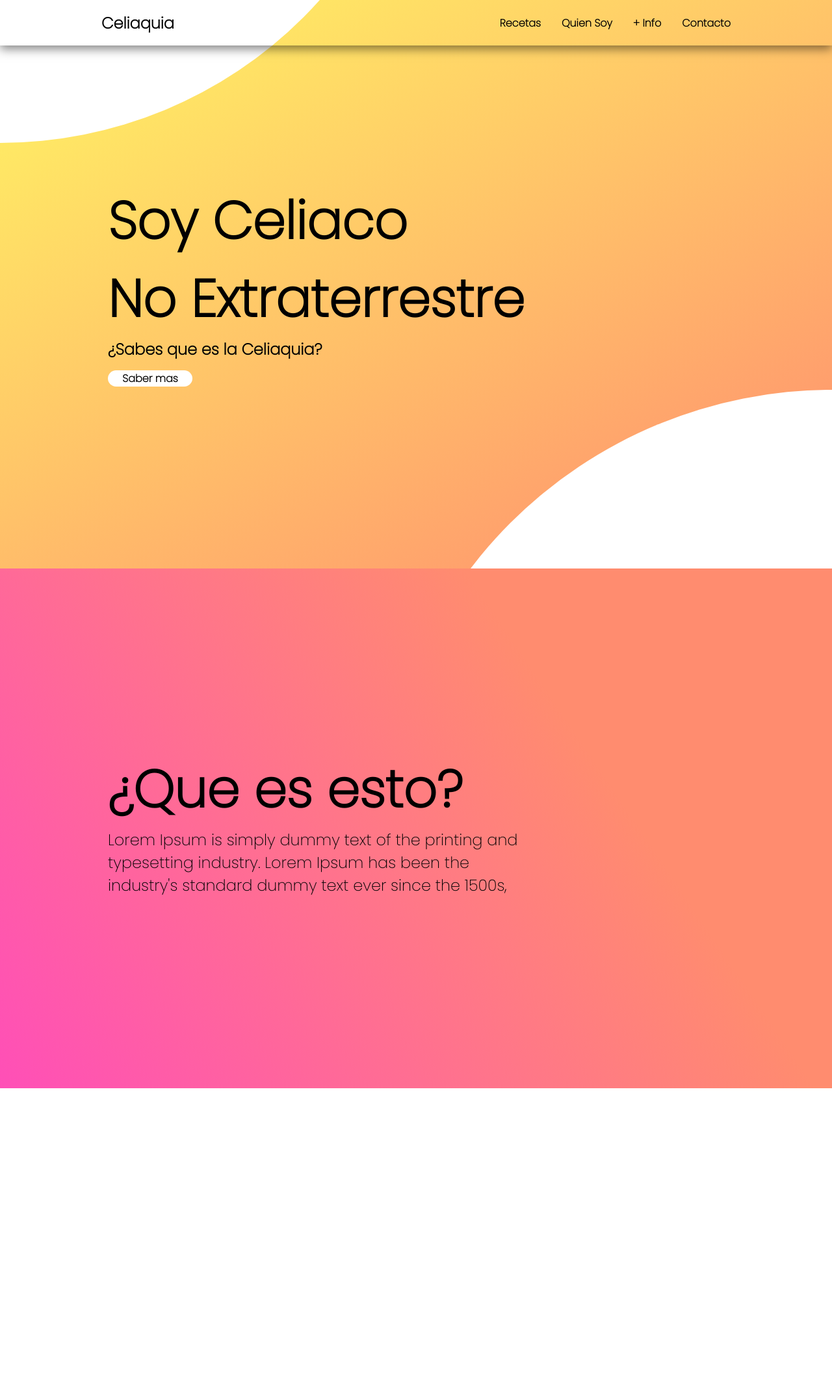
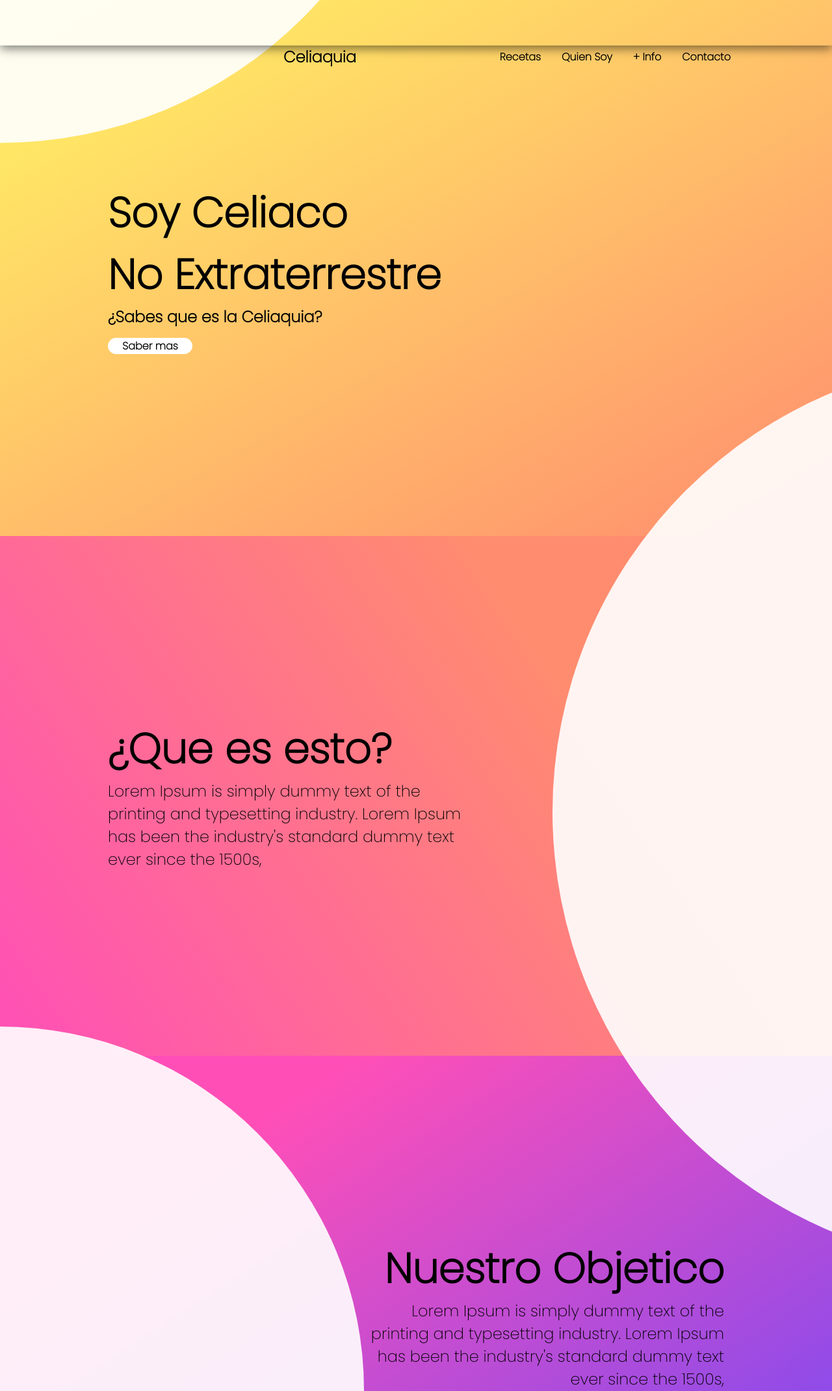
Before and after one commit to Joaquinvesapa/celiaquia, a React (Create React App) app: page / in a window 1280 px wide. Shown: the top 2141 px of the page at 65% size. Before the commit the page ends 1675 px from the top, so only its background shows below. Built offline with nearby package versions, Linux system fonts and the light colour scheme.

Commit message:
Acomode los circulos y agregue la seccion final. Comence el footer

```diff
--- /dev/null
+++ b/src/components/Footer/Footer.js
@@ -0,0 +1,22 @@
+import React from 'react'
+import './styleFooter.css'
+import { Link } from 'react-router-dom'
+
+
+const Footer = () => {
+  return (
+    <div style={{backgroundColor: "#3d3d3d", minHeight: "250px", zIndex: "4", position:"relative"}}>
+      <div className='container'>
+        <ul>
+          <li><Link to="/">Home</Link></li>
+          <li>+Info</li>
+          <li>Recetas</li>
+          <li>Contacto</li>
+
+        </ul>
+      </div>
+    </div>
+  )
+}
+
+export default Footer
--- /dev/null
+++ b/src/components/Footer/styleFooter.css
@@ -0,0 +1,12 @@
+.container{
+  position: absolute;
+  display: flex;
+  justify-content: start;
+  align-items: center;
+  padding: 70px calc((100vw - 1000px));
+}
+
+ul{
+  list-style: none;
+  font-weight: bold;
+}
--- a/src/components/Home/Header.js
+++ b/src/components/Home/Header.js
@@ -1,16 +1,20 @@
 import React, {useState, useEffect} from 'react'
+import Footer from '../Footer/Footer'
 import NavBar from '../Nav/NavBar'
-import {Circle, Head, HeadSection} from './HeaderElements'
+import {Circle, Head, HeadSection, HeadSection2} from './HeaderElements'
 import { Section, Section2, TextContent, Button } from './SectionElements'
 
 const Header = () => {
 
     return (
+        <div style={{position: "relative", overflow: "hidden"}}>
+                <NavBar />
+                <Circle style={{clipPath:"circle(700px at right 1250px)", left: "270px"}}/>
+                <Circle style={{clipPath:"circle(660px at left -440px)"}}/>
+                <Circle style={{clipPath:"circle(560px at left 2140px)"}}/>
+
                 <div>
                     <Head>
-                <NavBar />
-                <Circle style={{clipPath:" circle(700px at right 1300px)"}}/>
-                <Circle style={{clipPath:" circle(660px at left -440px)"}}/>
                         <Section>
                             <TextContent>
                                 <h2>Soy Celiaco</h2>
@@ -26,10 +30,20 @@ const Header = () => {
                         <Section>
                             <TextContent>
                                 <h2>¿Que es esto?</h2>
-                        <p style={{fontSize: "24px", fontWeight: "semi-bold"}}>Lorem Ipsum is simply dummy text of the printing and typesetting industry. Lorem Ipsum has been the industry's standard dummy text ever since the 1500s, </p>
+                                <p style={{fontSize: "24px", fontWeight: "semi-bold", width: "550px"}}>Lorem Ipsum is simply dummy text of the printing and typesetting industry. Lorem Ipsum has been the industry's standard dummy text ever since the 1500s, </p>
                             </TextContent>
                         </Section>
                     </HeadSection>
+                    <HeadSection2>
+                        <Section style={{alignItems: "end", textAlign: "end"}}>
+                            <TextContent style={{}}>
+                                <h2>Nuestro Objetico</h2>
+                                <p style={{fontSize: "24px", fontWeight: "semi-bold", width: "550px"}}>Lorem Ipsum is simply dummy text of the printing and typesetting industry. Lorem Ipsum has been the industry's standard dummy text ever since the 1500s, </p>
+                            </TextContent>
+                        </Section>
+                    </HeadSection2>
+                <Footer/>
+                </div>
         </div>
     )
 }
--- a/src/components/Home/HeaderElements.js
+++ b/src/components/Home/HeaderElements.js
@@ -16,6 +16,15 @@ export const HeadSection = styled.div`
     z-index: 2;
     display: block;
 `
+export const HeadSection2 = styled.div`
+    width: 100%;
+    min-height: 100vh;
+    position: relative;
+    background: rgb(255,79,183);
+    background: linear-gradient(147deg, rgba(255,79,183,1) 22%, rgba(111,74,247,1) 100%);
+    z-index: 2;
+    display: block;
+`
 
 export const Circle = styled.div`
     position: absolute;
@@ -24,5 +33,6 @@ export const Circle = styled.div`
     left: 0;
     height: 100%;
     width: 100%;
-    z-index:0;
-`
+    z-index: 3;
+    opacity: 90%
+    `
--- a/src/components/Home/SectionElements.js
+++ b/src/components/Home/SectionElements.js
@@ -5,7 +5,7 @@ export const Section = styled.div`
     width:100%;
     display: flex;
     justify-content: space-between;
-    align-items: left;
+    align-items: start;
     flex-direction: column;
     padding: 35vh 150px;
 
@@ -24,8 +24,8 @@ export const TextContent = styled.div`
         }
 
     & h2 {
-        font-size: 5em;
-        display: flex;
+        font-size: 4em;
+/*         display: flex; */
         font-weight: bold;
 
         @media screen and (max-width: 768px) {
--- a/src/components/Nav/NavBar.css
+++ b/src/components/Nav/NavBar.css
@@ -5,7 +5,7 @@
   display: flex;
   position: absolute;
   padding: 0 calc((100vw - 1000px) / 2);
-  z-index: 1;
+  z-index: 4;
 }
 .nav-bar:before{
   filter:blur(6px);
```
Lines whose indentation alone changed are shown as unchanged.
